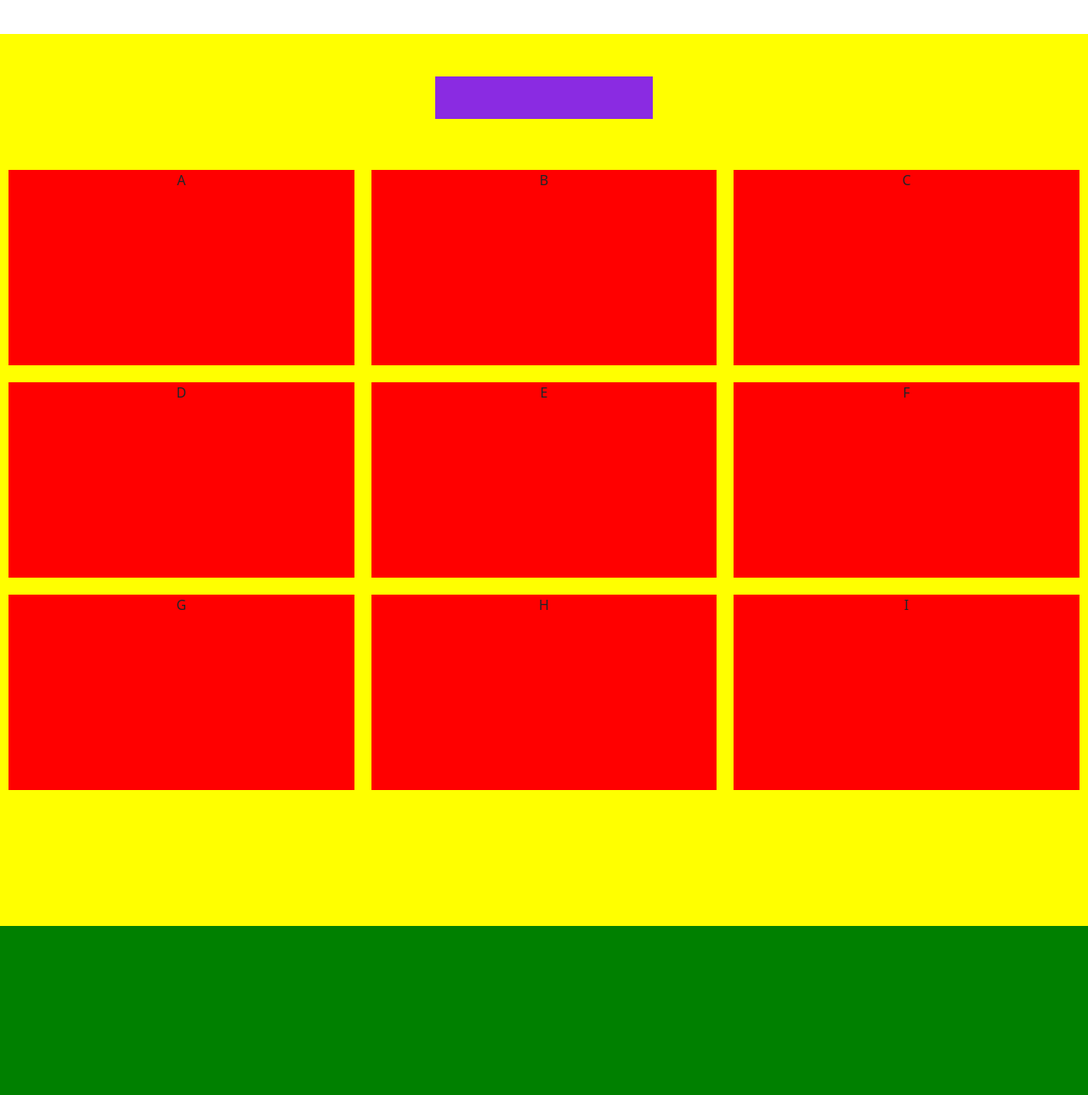
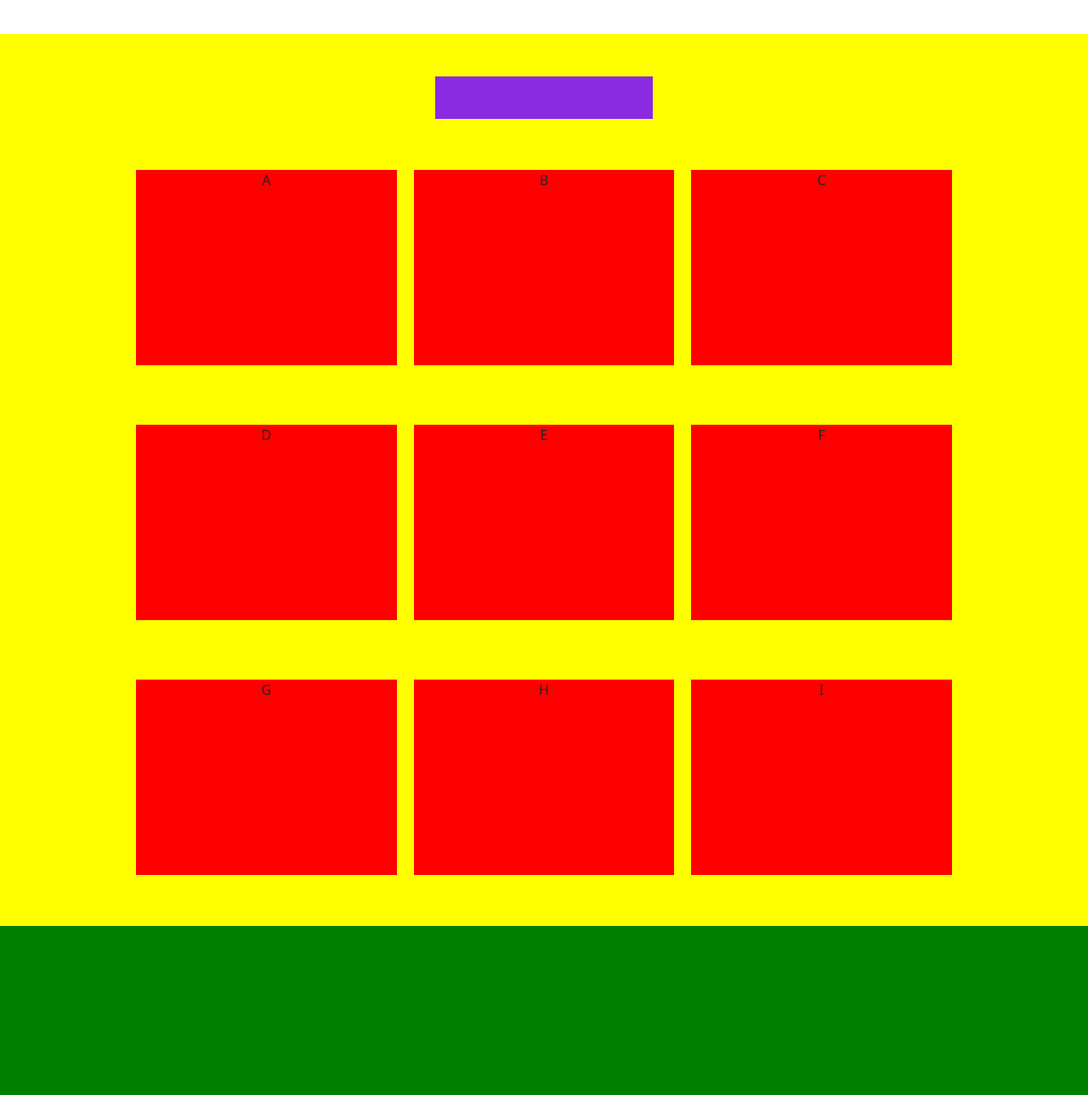
Before and after one commit to mariajardim/Avocro, a PHP site: page / in a window 1280 px wide. Shown: the part 2464-3753 px from the top of the page at 85% size. Run offline with PHP 8.4, Linux system fonts and the light colour scheme.

Commit message:
homepage

```diff
--- a/css/style.css
+++ b/css/style.css
@@ -5,7 +5,7 @@ header {
     background-color: orange;
     }
 
-ul{
+.icones ul{
     margin: 0px;
     padding: 0;
 }
@@ -111,7 +111,12 @@ ul{
      margin-bottom: 50px;
      margin-left: 40%;
      margin-right: 40%;
-            }
+     }
+
+.destaques ul{
+    margin: 150px;
+    padding: 0;
+    }
 
 .destaques li {
     width: calc(33.33% - 20px);
@@ -119,6 +124,7 @@ ul{
     float: left;
     list-style: none;
     margin: 10px;
+    margin-bottom: 60px;
     /* margin-bottom: 10px; */
     text-align: center;
     background: red;
```
Also changed, not shown: 1 other file.
